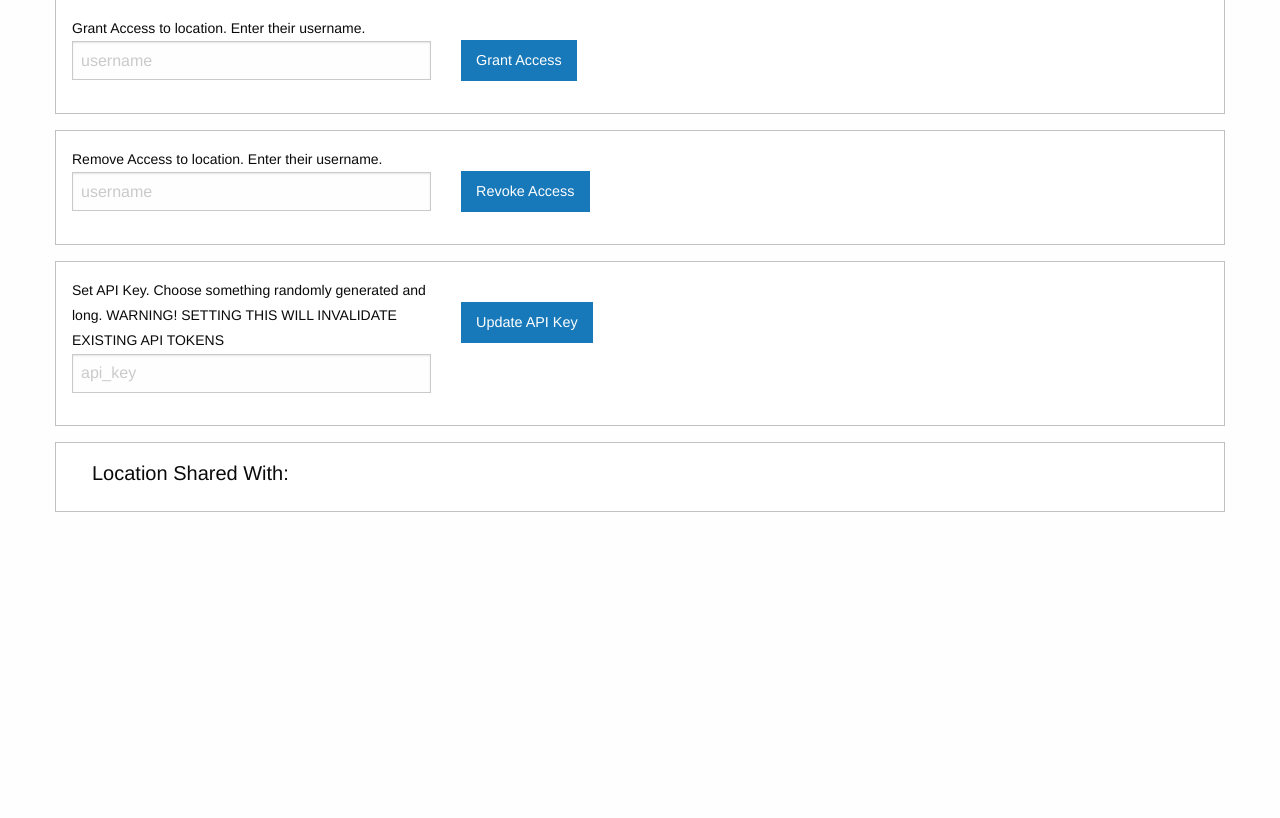
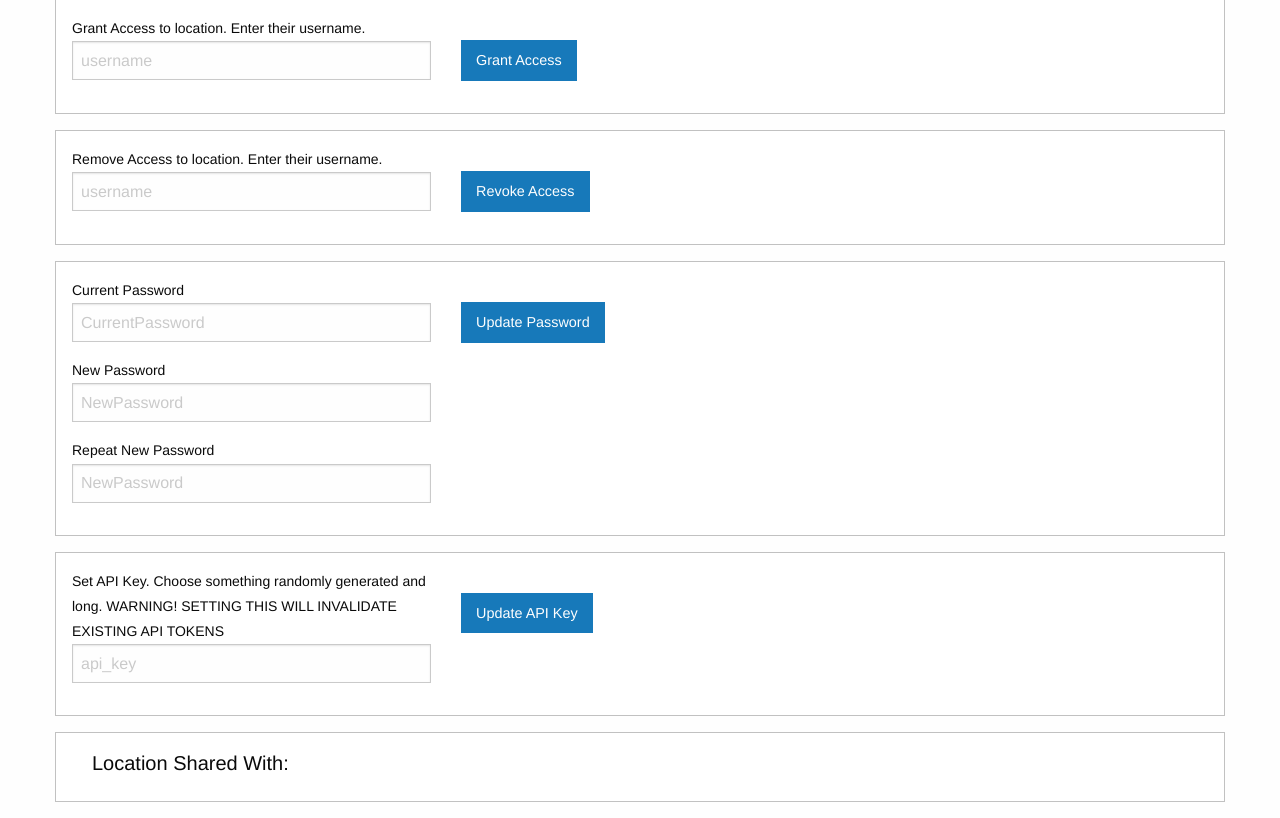
Before and after one commit to RealDudePerson/beakon, a Flask app: page /account in a window 1280 px wide. Shown: the part 389-1207 px from the top of the page. Before the commit the page ends 901 px from the top, so only its background shows below. Run offline with Flask 2, Linux system fonts and the light colour scheme; the visitor is signed in with stand-in values (Sample User, id 1); data comes from the database, SQL or seed files in the repository; data that the repository does not hold is empty; parts of the project's set-up code (start-up, migrations or seed data) failed here and were passed over; some libraries are stand-ins or nearby versions.

Commit message:
-Added change password option

```diff
--- a/webserver/app.py
+++ b/webserver/app.py
@@ -290,6 +290,25 @@ def account_action(action):
         db.session.add(userData)
         db.session.commit()
         return Response(status=201)
+    elif action == "update_password":
+        request_data = request.get_json()
+        if 'current_password' in request_data:
+            current_password = request_data['current_password']
+        if 'new_password' in request_data:
+            new_password = request_data['new_password']
+        if current_password and new_password:
+            if current_user.check_password(current_password):
+                current_user.set_password(new_password)
+                app.logger.info('%s updated their password', username)
+                db.session.add(current_user)
+                db.session.commit()
+                return Response(status=201)
+            else:
+                app.logger.info('%s attempted to update their password, but sent a bad current password.', username)
+                return Response(status=401)
+        else:
+            app.logger.info('%s attempted to update their password, but sent a bad request.', username)
+            return Response(status=400)
     else:
         return Response(status=404)
 
--- a/webserver/static/js/account.js
+++ b/webserver/static/js/account.js
@@ -1,6 +1,7 @@
 var nameUpdateButton = document.querySelector('#name-update-btn');
 var addAccessButton = document.querySelector('#add-access-btn');
 var removeAccessButton = document.querySelector('#remove-access-btn');
+var updatePasswordButton = document.querySelector('#update-password-btn');
 
 nameUpdateButton.addEventListener('click', function(){
     console.log("NameUpdateButton clicked.");
@@ -75,3 +76,47 @@ removeAccessButton.addEventListener('click', function(){
         }
     });
 });
+
+
+updatePasswordButton.addEventListener('click', function(){
+    console.log("Password Update Button clicked.");
+    let passwordUpdateError = document.getElementById("password_update_error");
+    let currentPassword = document.getElementById("current_password").value;
+    let newPassword = document.getElementById("new_password").value;
+    let newPasswordRepeat = document.getElementById("new_password_repeat").value;
+    if(newPassword==newPasswordRepeat){
+        passwordUpdateError.classList.add('hide');
+        let data = {
+            current_password: currentPassword,
+            new_password: newPassword
+        };
+        console.log(data)
+        fetch("/account/update_password", {
+            method: "POST",
+            headers: {'Content-Type': 'application/json'},
+            body: JSON.stringify(data)
+        }).then(res => {
+            console.log("Request complete! response:", res);
+            if(res.status == 201){
+                console.log("Password updated successfully.");
+                passwordUpdateError.innerHTML = "Password udpated successfully.";
+                passwordUpdateError.classList.remove('alert');
+                passwordUpdateError.classList.add('success');
+                passwordUpdateError.classList.remove('hide');
+            }else if(res.status == 401){
+                console.log("Password update failed.");
+                passwordUpdateError.innerHTML = "Current password incorrect.";
+                passwordUpdateError.classList.add('alert');
+                passwordUpdateError.classList.remove('hide');
+                passwordUpdateError.classList.remove('success');
+            }
+        });
+    }else{
+        console.log("New passwords do not match.");
+        passwordUpdateError.innerHTML = "Passwords do not match.";
+        passwordUpdateError.classList.add('alert');
+        passwordUpdateError.classList.remove('success');
+        passwordUpdateError.classList.remove('hide');
+        console.log(passwordUpdateError);
+    }
+});
--- a/webserver/templates/account.html
+++ b/webserver/templates/account.html
@@ -88,7 +88,36 @@
             </div>
         </div>
     </div>
+</div>
 
+<div class="large-12 cell">
+    <div class="callout">
+        <div class="grid-x grid-margin-x">
+            <div class="cell large-4 medium-6 small-12">
+                <label>Current Password
+                    <input type="password" placeholder="CurrentPassword" name="current_password" id="current_password">
+                </label>
+                <label>New Password
+                    <input type="password" placeholder="NewPassword" name="new_password" id="new_password">
+                </label>
+                <label>Repeat New Password
+                    <input type="password" placeholder="NewPassword" name="new_password_repeat" id="new_password_repeat">
+                </label>
+            </div>
+            <div class="cell large-4 medium-6 small-12">
+                <br>
+                <fieldset class="cell medium-6">
+                    <button class="button" type="button" id="update-password-btn">Update Password</button>
+                </fieldset>
+                <div class="cell medium-6 callout alert hide" id="password_update_error">
+
+                </div>
+            </div>
+        </div>
+    </div>
+</div>
+
+<div class="large-12 cell">
     <div class="callout">
         <form action="{{url_for('update_token')}}" method="POST" data-abide novalidate>
             <div class="grid-x grid-margin-x">
@@ -116,8 +145,9 @@
         </form>
     </div>
 </div>
+</div>
 
-
+<div class="large-12 cell">
 {% if sharing_permission_list != Null %}
         <div class="callout">
         <ul id="shared-with-list">
@@ -131,6 +161,7 @@
 </div>
 </div>
 </div>
+</div>
 {% endblock %}
 {% block script %}
 <script src="{{ url_for('static', filename = 'js/account.js') }}"></script>
```
Lines whose indentation alone changed are shown as unchanged.
